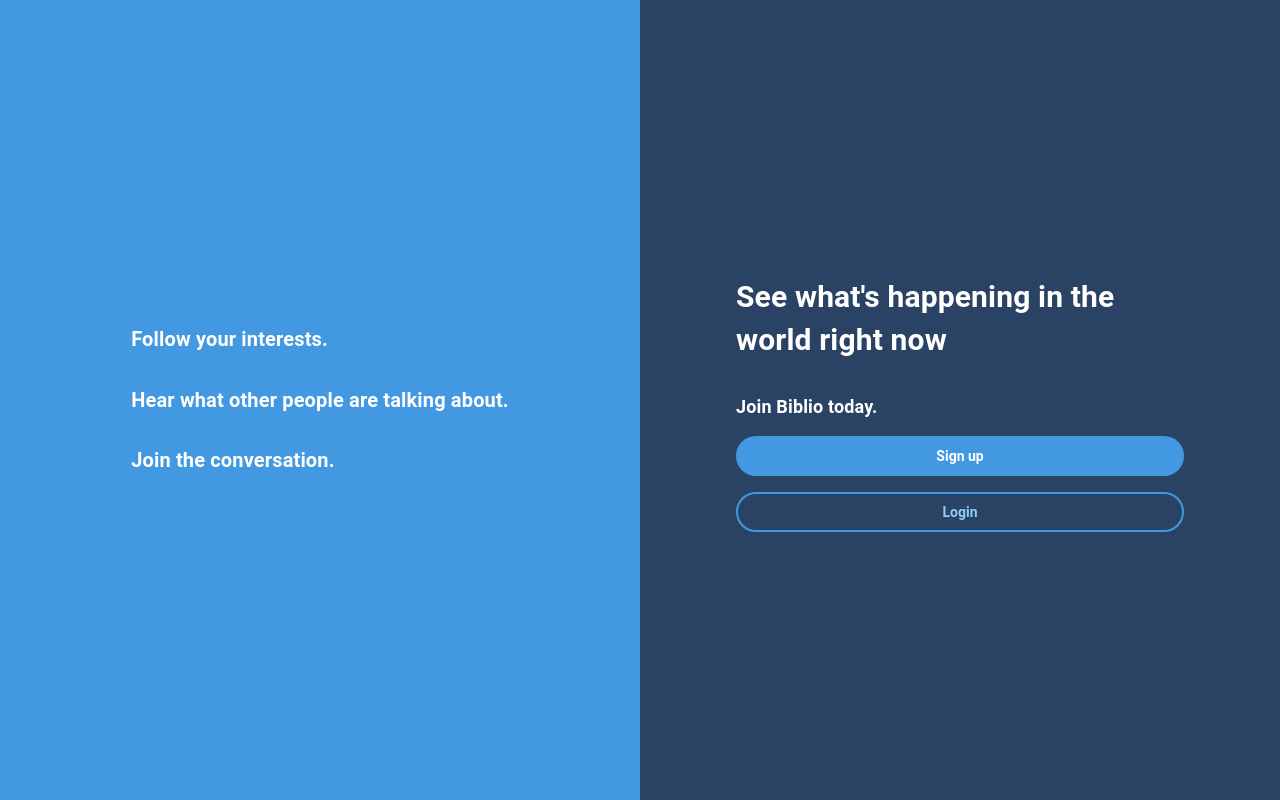
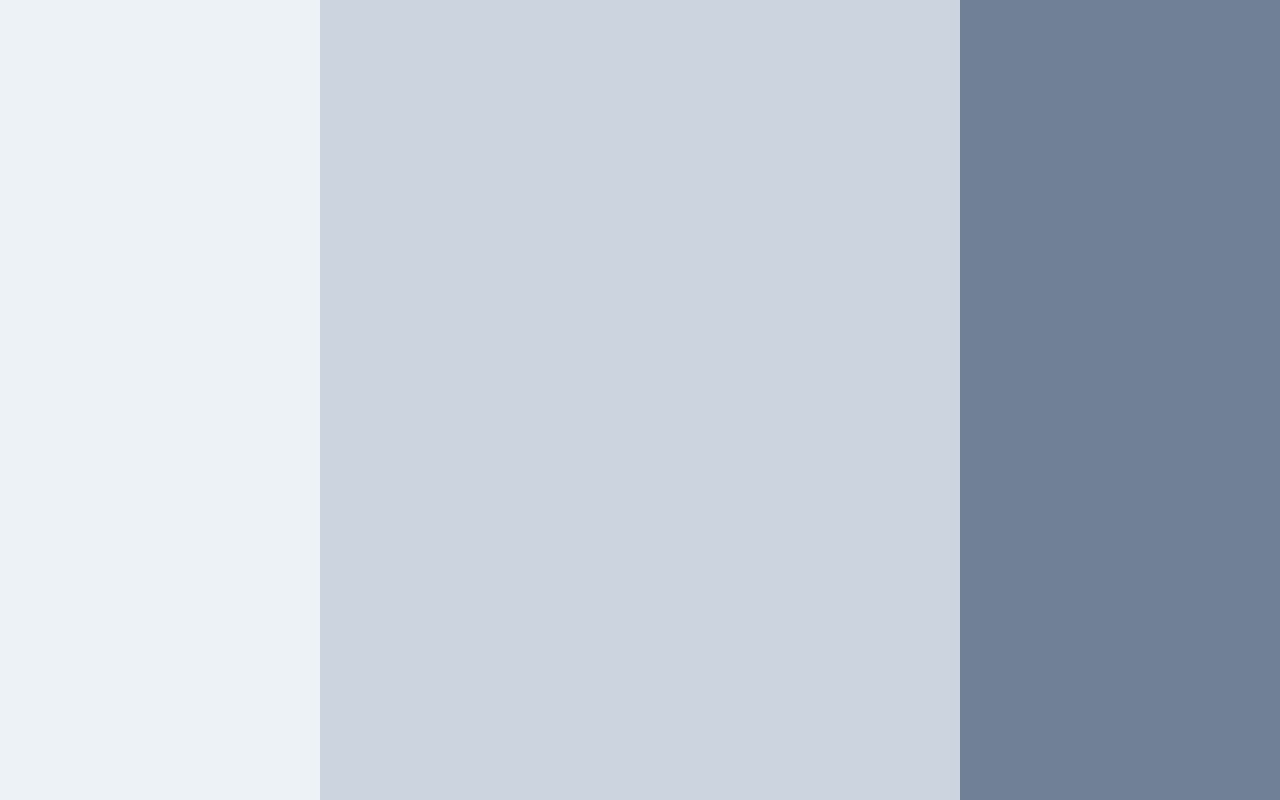
Before and after one commit to BenMiriello/tweetvine, a React (Create React App) app: page / in a window 1280 px wide. Built offline with nearby package versions, Linux system fonts and the light colour scheme.

Commit message:
Start mocking logged in homepage, add Page container component

```diff
--- a/src/App.tsx
+++ b/src/App.tsx
@@ -32,5 +32,5 @@
         </BrowserRouter>
       </AppStateProvider>
     </MuiThemeProvider>
-  )
-};
+  );
+}
--- a/src/components/HomePage.tsx
+++ b/src/components/HomePage.tsx
@@ -1,49 +1,17 @@
 import React from 'react';
-import { useHistory } from 'react-router-dom';
 
-import Nav from './Nav';
 import { useAppState } from '../state';
-import { appName } from '../constants';
+import Page from './Page';
+import SplashPage from './SplashPage';
 
 export default function HomePage() {
-  const history = useHistory();
   const { user } = useAppState();
 
-  return (
-    <>
-      { user ? <Nav /> : null }
-      <div className="h-screen flex">
-        <div className="bg-blue-500 w-1/2 h-full flex flex-col justify-around p-4">
-          <div className="flex justify-center">
-            <div className="max-w-md">
-              <div className="mx-auto mb-8">
-                <p className="text-xl font-bold">Follow your interests.
-                </p>
-              </div>
-              <div className="mx-auto mb-8">
-                <p className="text-xl font-bold">Hear what other people are talking about.
-                </p>
-              </div>
-              <div className="mx-auto">
-                <p className="text-xl font-bold">Join the conversation.
-                </p>
-              </div>
-            </div>
-          </div>
-        </div>
-        <div className="bg-blue-900 w-1/2 h-full flex flex-col justify-around p-4">
-          <div className="flex justify-center">
-            <div className="max-w-md">
-              <p className="text-3xl font-bold mt-4 mb-8">See what's happening in the world right now</p>
-              <p className="text-lg font-bold">Join { appName } today.</p>
-              <div className="w-full flex flex-col flex-wrap justify-center">
-                <button className="my-4 h-10 bg-blue-500 rounded-full font-bold" onClick={() => history.push('/signup')}>Sign up</button>
-                <button className="mb-2 h-10 border-2 border-blue-500 rounded-full text-blue-300 font-bold" onClick={() => history.push('/login')}>Login</button>
-              </div>
-            </div>
-          </div>
-        </div>
-      </div>
-    </>
+  return user ? <SplashPage /> : (
+    <Page>
+      <div className="w-1/4 bg-gray-200"></div>
+      <div className="w-1/2 bg-gray-400"></div>
+      <div className="w-1/4 bg-gray-600"></div>
+    </Page>
   );
 }
--- /dev/null
+++ b/src/components/Page.tsx
@@ -0,0 +1,5 @@
+import React, { ReactNodeArray } from 'react';
+
+export default function Page(props: {children: ReactNodeArray}) {
+  return <div className="h-screen flex">{ props.children }</div>;
+}
--- /dev/null
+++ b/src/components/SplashPage.tsx
@@ -0,0 +1,48 @@
+import React from 'react';
+import { useHistory } from 'react-router-dom';
+
+import { appName } from '../constants';
+import Page from './Page';
+
+export default function SplashPage() {
+  const history = useHistory();
+
+  return (
+    <Page>
+      <div className="bg-blue-500 w-1/2 h-full flex flex-col justify-around p-4">
+        <div className="flex justify-center">
+          <div className="max-w-md">
+            <div className="mx-auto mb-8">
+              <p className="text-xl font-bold">Follow your interests.</p>
+            </div>
+            <div className="mx-auto mb-8">
+              <p className="text-xl font-bold">Hear what other people are talking about.</p>
+            </div>
+            <div className="mx-auto">
+              <p className="text-xl font-bold">Join the conversation.</p>
+            </div>
+          </div>
+        </div>
+      </div>
+      <div className="bg-blue-900 w-1/2 h-full flex flex-col justify-around p-4">
+        <div className="flex justify-center">
+          <div className="max-w-md">
+            <p className="text-3xl font-bold mt-4 mb-8">See what's happening in the world right now</p>
+            <p className="text-lg font-bold">Join {appName} today.</p>
+            <div className="w-full flex flex-col flex-wrap justify-center">
+              <button className="my-4 h-10 bg-blue-500 rounded-full font-bold" onClick={() => history.push('/signup')}>
+                Sign up
+              </button>
+              <button
+                className="mb-2 h-10 border-2 border-blue-500 rounded-full text-blue-300 font-bold"
+                onClick={() => history.push('/login')}
+              >
+                Login
+              </button>
+            </div>
+          </div>
+        </div>
+      </div>
+    </Page>
+  );
+}
```
